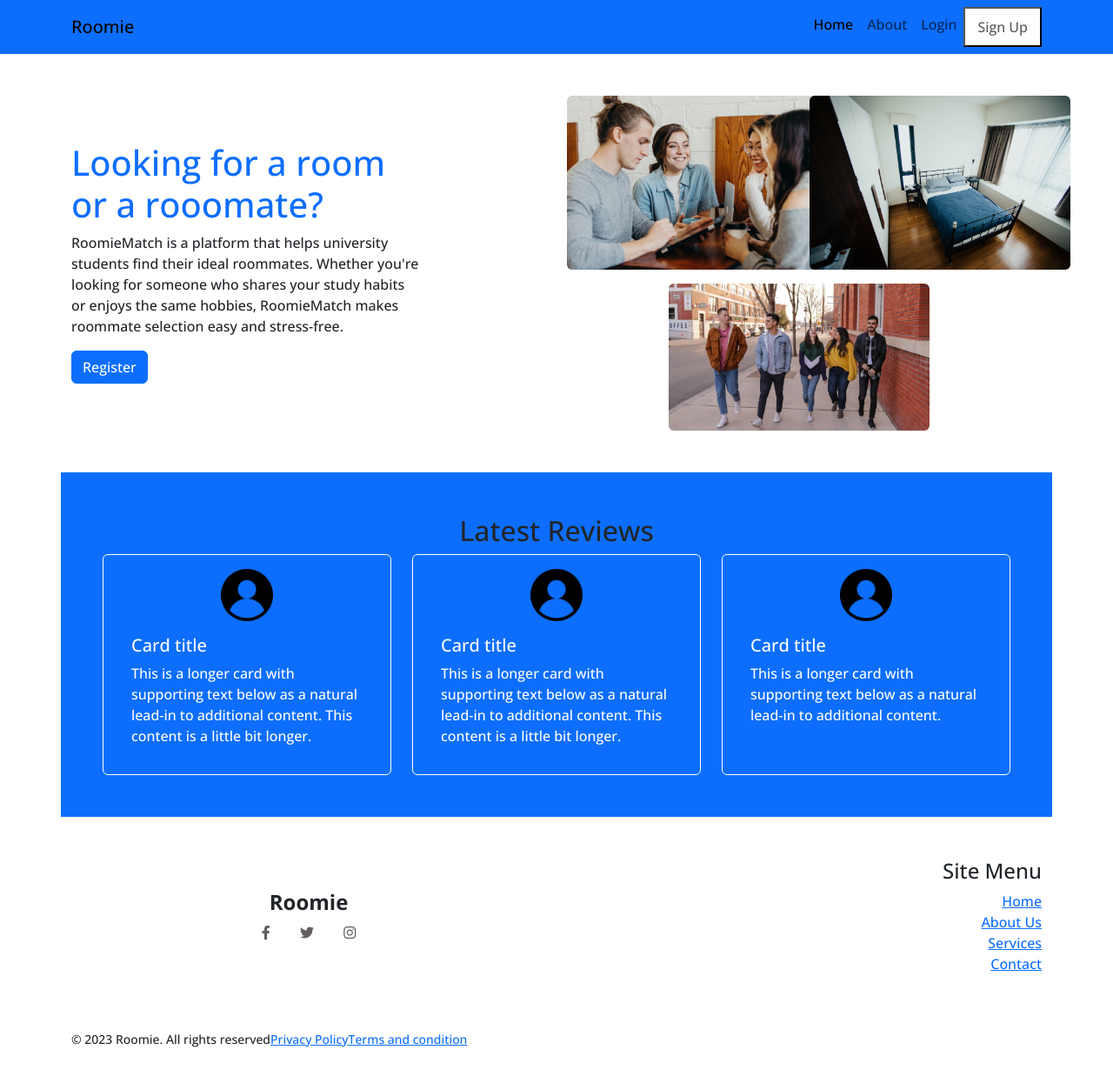
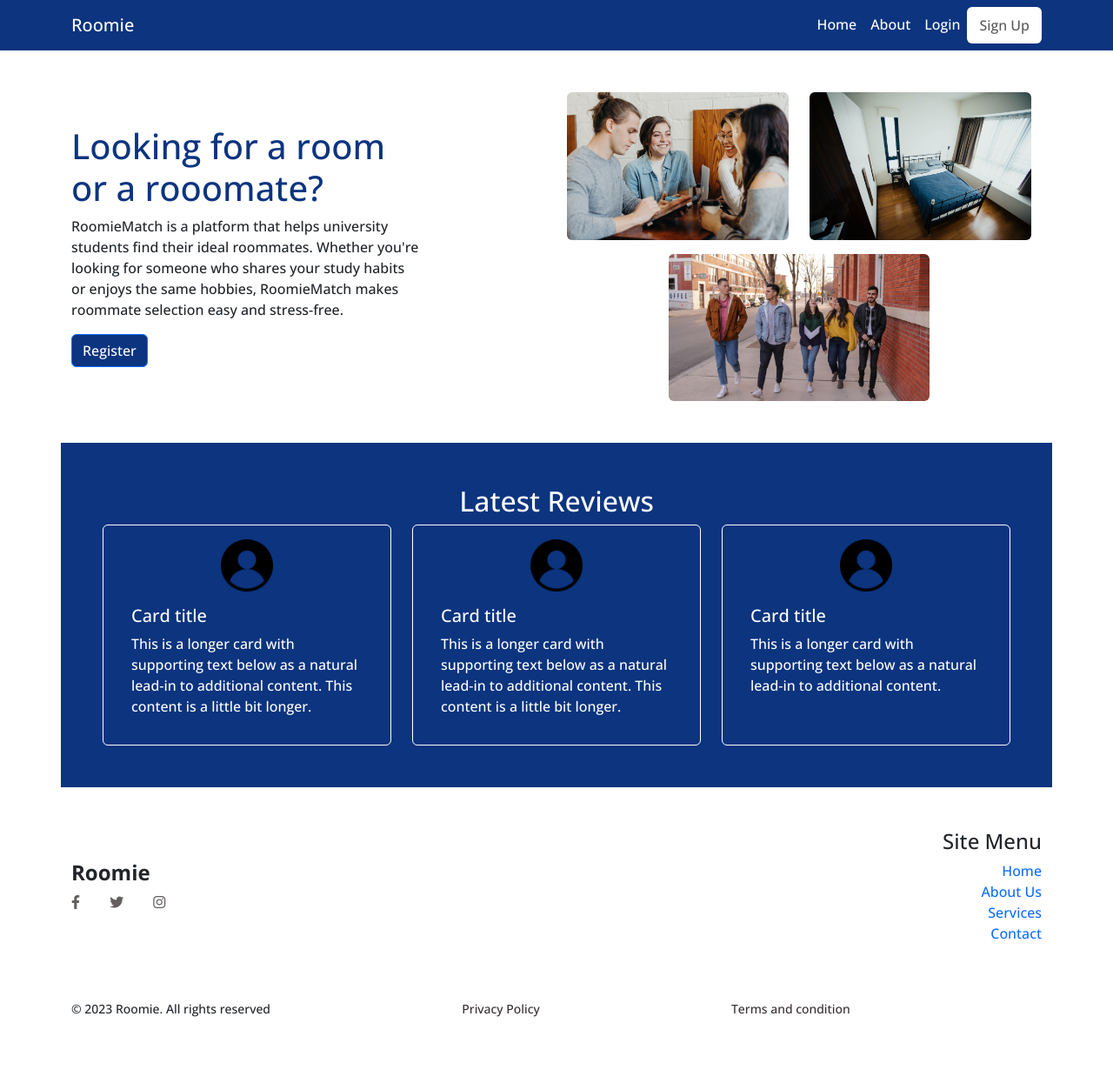
Before and after one commit to doingSigns/roomie, a Django app: page /web/ in a window 1280 px wide. Shown: the whole page at 87% size. After the commit the page ends 1169 px from the top, so only its background shows below. Run offline with Django 4.2, Linux system fonts and the light colour scheme; some libraries are stand-ins or nearby versions.

Commit message:
Changes to the homepage

```diff
--- a/web/static/css/style.css
+++ b/web/static/css/style.css
@@ -1,5 +1,17 @@
 body{
     font-family: 'Open Sans', sans-serif;
+}
+.rm-primary{
+    background-color: #0c347f;
+}
+.rm-text-primary{
+    color: #0c347f;
+}
+.btn-primary{
+    background-color: #0c347f;
+}
+a{
+    text-decoration:none;
 }
 nav .navbar a{
     color: #fff;
@@ -20,6 +32,9 @@ nav .navbar a{
     color: #fff;
     border:1px solid #fff;
 }
+.header-box p{
+    line-height: 1.5em;
+}
 .footer ul {
     list-style: none;
     padding-left: 0;
@@ -35,8 +50,34 @@ nav .navbar a{
 }
 .login-text-box{
     min-height: 50vh;
-    padding: 20px;
+    padding: 20px 0 20px 20px;
 }
 .login-text-box .text{
     color: #fff;
 }
+
+.login-nav ul li a.active{
+    background-color: #fff;
+    padding: 5px 10px 5px 5px;
+    border: 0;
+    color: #0c347f;
+    text-decoration: none;
+}
+
+.login-nav ul li a{
+    color: #fff;
+    text-decoration: none;
+}
+.social-icon ul li:first-child {
+    padding-left: 0px;
+
+}
+.base-footer small a{
+    color: #383030;
+}
+.roomie-nav .navbar-nav li a{
+    color: #fff;
+}
+.roomie-nav .navbar-nav li a.active{
+    color: #fff;
+}
--- a/web/templates/base.html
+++ b/web/templates/base.html
@@ -19,9 +19,9 @@
 </head>
 <body>
   <div>
-  <nav class="navbar navbar-expand-lg bg-primary text-white">
+  <nav class="roomie-nav navbar navbar-expand-lg rm-primary text-white">
     <div class="container">
-      <a class="navbar-brand" href="#">
+      <a class="navbar-brand text-white" href="#">
         Roomie
       </a>
       <div class="collapse navbar-collapse" id="navbarCollapse">
@@ -47,7 +47,7 @@
           <li class="nav-item">
             <a class="nav-link" href="{% url 'web:login' %}">Login</a>
           </li>
-          <button class="nav-item text-dark bg-white">
+          <button class="nav-item text-dark bg-white border-0 rounded-2">
             <a class="nav-link" href="{% url 'web:signup' %}">Sign Up</a>
           </button>
           {% endif %}
@@ -63,10 +63,10 @@
 <footer class="mt-5">
 <div class="container footer">
     <div class="row align-items-center">
-      <div class="col-md-6 social-icon d-flex flex-column align-items-center">
-        <h4 class="fw-bold">Roomie</h4>
-        <ul class="list-unstyled">
-          <li><a href="#"><i class="fab fa-facebook-f social-icons"></i></a></li>
+      <div class="col-md-6 social-icon d-flex flex-column align-items-start">
+        <h4 class="fw-bold align-middle">Roomie</h4>
+        <ul class="list-unstyled float-start">
+          <li class="pl-0"><a href="#"><i class="fab fa-facebook-f social-icons"></i></a></li>
           <li><a href="#"><i class="fab fa-twitter social-icons"></i></a></li>
           <li><a href="#"><i class="fab fa-instagram social-icons"></i></a></li>
         </ul>
@@ -82,12 +82,12 @@
       </div>
     </div>
 </div>
-<div class="container mt-5 mb-5">
+<div class="container mt-5 mb-5 base-footer">
   <div class="row">
     <div class="d-flex flex-row">
-      <small>&copy; 2023 Roomie. All rights reserved</small>
-      <small class="pl-2"><a href="#">Privacy Policy</a></small>
-      <small class="pl-2"><a href="#">Terms and condition</a></small>
+      <small class="flex-fill">&copy; 2023 Roomie. All rights reserved</small>
+      <small class="pl-2 flex-fill"><a href="#">Privacy Policy</a></small>
+      <small class="pl-2 flex-fill"><a href="#">Terms and condition</a></small>
     </div>
   </div>
 </div>
--- a/web/templates/web/home.html
+++ b/web/templates/web/home.html
@@ -12,35 +12,33 @@
 
     <div class="col-md-6">
       <div class="header-box">
-        <h1 class="text-primary">Looking for a room <br/>or a rooomate?</h1>
+        <h1 class="rm-text-primary">Looking for a room <br/>or a rooomate?</h1>
         <p>RoomieMatch is a platform that helps university students find their ideal roommates. Whether you're looking for someone who shares your study habits or enjoys the same hobbies, RoomieMatch makes roommate selection easy and stress-free.</p>
 
         <button type="button" class="btn btn-primary">Register</button>
       </div>
     </div>
     <div class="banner">
-    <div class="container d-flex flex-column align-items-center">
+    <div class="container d-flex flex-column align-items-center justify-content-center">
         <div class="row">
             <div class="col-md-6 mb-3">
-              <img src="{% static 'img/banner-1.jpg' %}" class="img-300 img-fluid rounded d-block" alt="...">
+              <img src="{% static 'img/banner-1.jpg' %}" class="img-200 rounded img-fluid" alt="...">
             </div>
             <div class="col-md-6 mb-3">
-              <img src="{% static 'img/banner-2.jpg' %}" class="img-300 rounded img-fluid" alt="...">
+              <img src="{% static 'img/banner-2.jpg' %}" class="img-200 rounded img-fluid" alt="...">
             </div>
         </div>
         <div class="row">
-          <div class="col-md-12">
-            <div class="col-md-12">
-              <img src="{% static 'img/banner-3.jpg' %}" class="img-300 rounded img-fluid ml-5 d-block" alt="...">
+            <div class="col-md-6">
+              <img src="{% static 'img/banner-3.jpg' %}" class="img-300 rounded img-fluid" alt="...">
             </div>
-          </div>
         </div>
     </div>
   </div>
 
 </div>
-<div class="container mt-5 p-5 bg-primary">
-  <h2 class="text-center">Latest Reviews</h2>
+<div class="container mt-5 p-5 rm-primary">
+  <h2 class="text-center text-white">Latest Reviews</h2>
   <div class="row row-cols-1 row-cols-md-3 g-4">
 
     <div class="col">
```
Also changed, not shown: web/templates/web/login.html (+7 -4 lines), web/templates/web/signup.html (+7 -4 lines).
